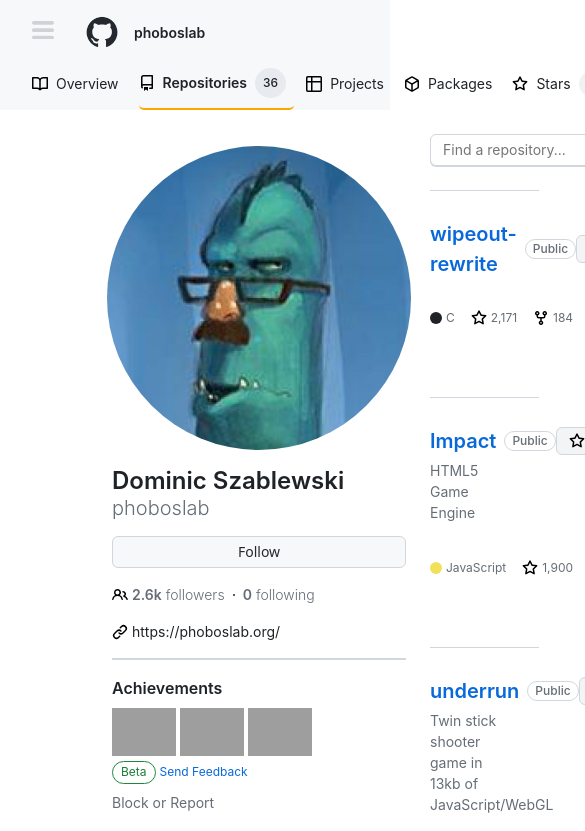
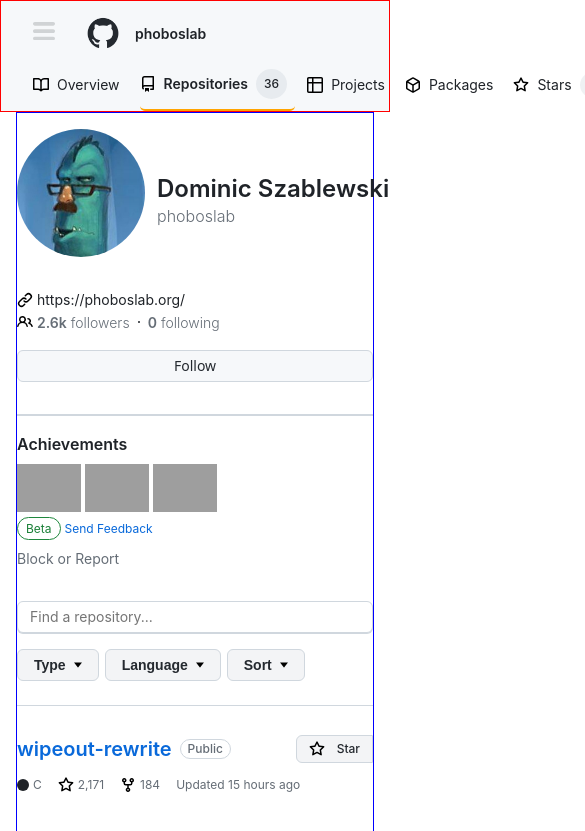
Before and after one commit to nakul-sharma-at-appointy/github-task-ui-vanilla, a plain HTML site: page index.html in a window 390 px wide. Shown: the top 831 px of the page, 585 px wide, since content can reach past the window. Drawn offline with Linux system fonts and the light colour scheme; grey boxes are pictures that could not be loaded.

Commit message:
style:started responsiveness

```diff
--- a/index.css
+++ b/index.css
@@ -32,8 +32,8 @@
   line-height: 1.5;
   font-size: 14px;
   color: var(--color-fg-default);
-  width: 100%;
-  height: 100%;
+  /* width: 100%;
+  height: 100%; */
 }
 
 .header-background {
@@ -45,6 +45,8 @@
   flex-direction: column;
   justify-content: space-between;
   gap: 1rem;
+  width: 100%;
+  border: 1px solid red;
 }
 
 .header-userinfo {
@@ -267,6 +269,7 @@
 .repo-input-div {
   display: flex;
   gap: 1rem;
+  flex-wrap: wrap;
 }
 
 .repository-search-input {
@@ -461,3 +464,153 @@
   align-items: center;
   max-width: max-content;
 }
+
+.user-name-img-div {
+  display: flex;
+  flex-direction: column;
+}
+
+.user-follow-data-btn-div {
+  display: flex;
+  flex-direction: column;
+  width: 100%;
+  align-items: flex-start;
+}
+
+@media only screen and (max-width: 1000px) {
+  .header-background {
+    border: 1px solid red;
+  }
+}
+
+@media only screen and (max-width: 1150px) {
+  .header-background {
+    border: 1px solid red;
+  }
+
+  .github-body {
+    margin: 0rem 1.5rem;
+    border: 1px solid blue;
+  }
+
+  .repo-div {
+    width: 70%;
+  }
+
+  .github-footer {
+    margin: 3rem 1.5rem;
+    gap: 3rem;
+  }
+
+  .footer-links-div {
+    gap: 1.5rem;
+  }
+}
+
+@media only screen and (max-width: 1000px) {
+  .github-body {
+    margin: 0rem 1rem;
+  }
+
+  .github-footer {
+    margin: 1.5rem 0.5rem;
+    flex-direction: column-reverse;
+    align-items: center;
+  }
+
+  .user-profile-img-div {
+    height: 14rem;
+    width: 80%;
+  }
+
+  .user-profile-img {
+    width: 14rem;
+  }
+
+  .repository-search-input {
+    max-width: 32rem;
+  }
+}
+
+@media only screen and (max-width: 850px) {
+  .repository-search-input {
+    width: 28rem;
+  }
+
+  .user-profile-name-title {
+    font-size: 1.25rem;
+  }
+
+  .user-profile-name-username {
+    font-size: 1rem;
+  }
+  .user-profile-img {
+    width: 14rem;
+    height: 100%;
+  }
+
+  .user-profile-img-div {
+    width: 14rem;
+  }
+
+  .follow-button {
+    padding: 5px 0px;
+    width: 90%;
+  }
+}
+
+@media only screen and (max-width: 768px) {
+  .github-body {
+    flex-direction: column;
+  }
+  .user-name-img-div {
+    flex-direction: row;
+    align-items: center;
+    width: max-content;
+    gap: 0.75rem;
+  }
+
+  .user-profile-img {
+    width: 8rem;
+    height: auto;
+  }
+
+  .user-profile-img-div {
+    width: 8rem;
+    height: 10rem;
+  }
+
+  .user-profile-div {
+    padding-top: 0px;
+    width: 100%;
+  }
+
+  .repo-div {
+    width: 100%;
+    padding-left: 0px;
+  }
+
+  .user-profile-name-title {
+    font-size: 1.5rem;
+  }
+
+  .user-profile-name-username {
+    font-size: 1rem;
+  }
+  .follow-button {
+    width: 100%;
+  }
+
+  .user-follow-data-btn-div {
+    flex-direction: column-reverse;
+    gap: 0.1rem;
+  }
+
+  .repo-input-div {
+    width: 100%;
+  }
+
+  .repository-search-input {
+    min-width: 100%;
+  }
+}
--- a/index.html
+++ b/index.html
@@ -132,6 +132,7 @@
 
     <div class="github-body">
       <div class="user-profile-div">
+        <div class="user-name-img-div">
           <div class="user-profile-img-div">
             <img
               class="user-profile-img"
@@ -144,7 +145,9 @@
             <p class="user-profile-name-title">Dominic Szablewski</p>
             <p class="user-profile-name-username">phoboslab</p>
           </div>
+        </div>
 
+        <div class="user-follow-data-btn-div">
           <button class="follow-button">Follow</button>
 
           <div class="user-follow-following-div">
@@ -194,6 +197,7 @@
             </svg>
 
             <p>https://phoboslab.org/</p>
+          </div>
         </div>
 
         <div class="line"><hr color="#d0d7de" /></div>
```
Lines whose indentation alone changed are shown as unchanged.
